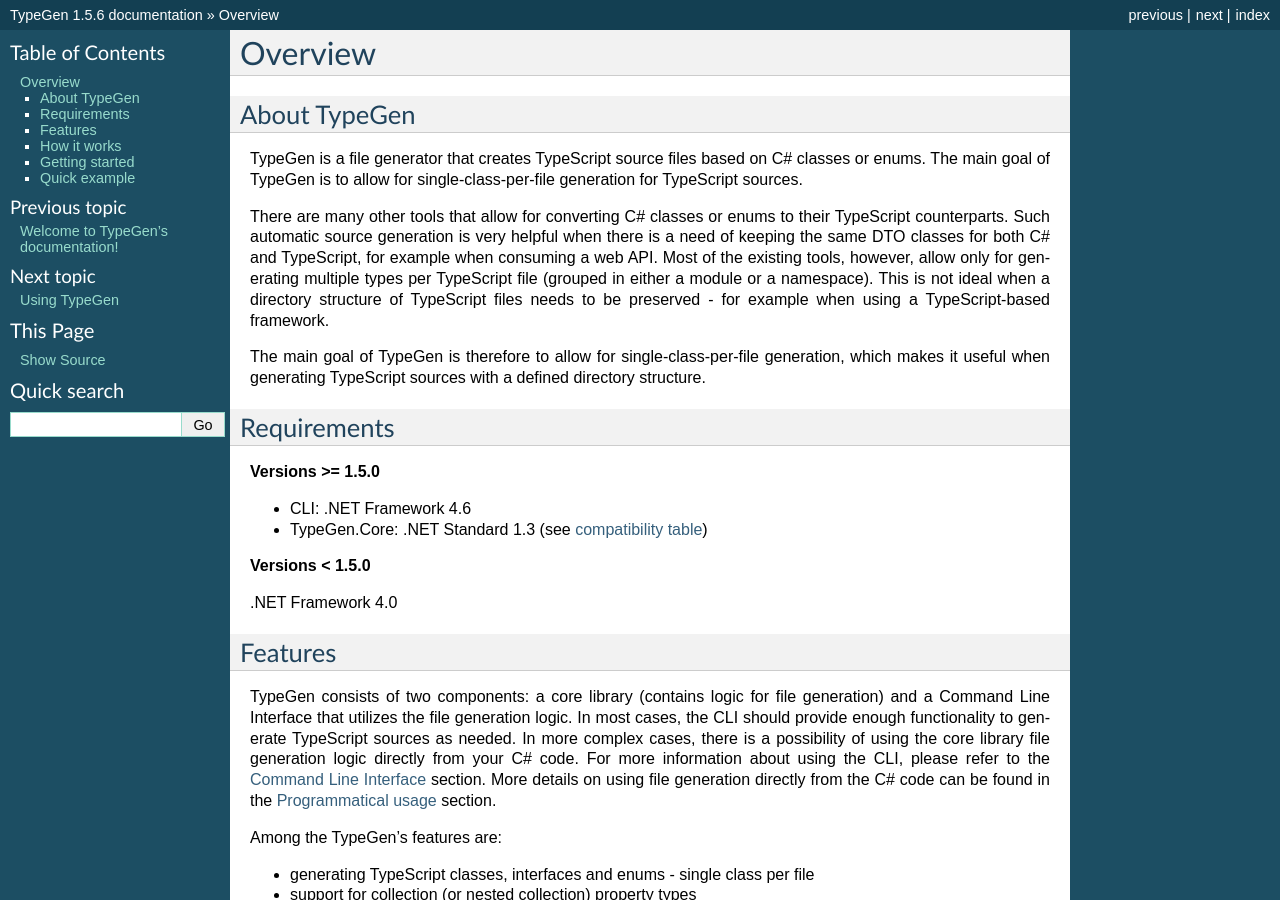
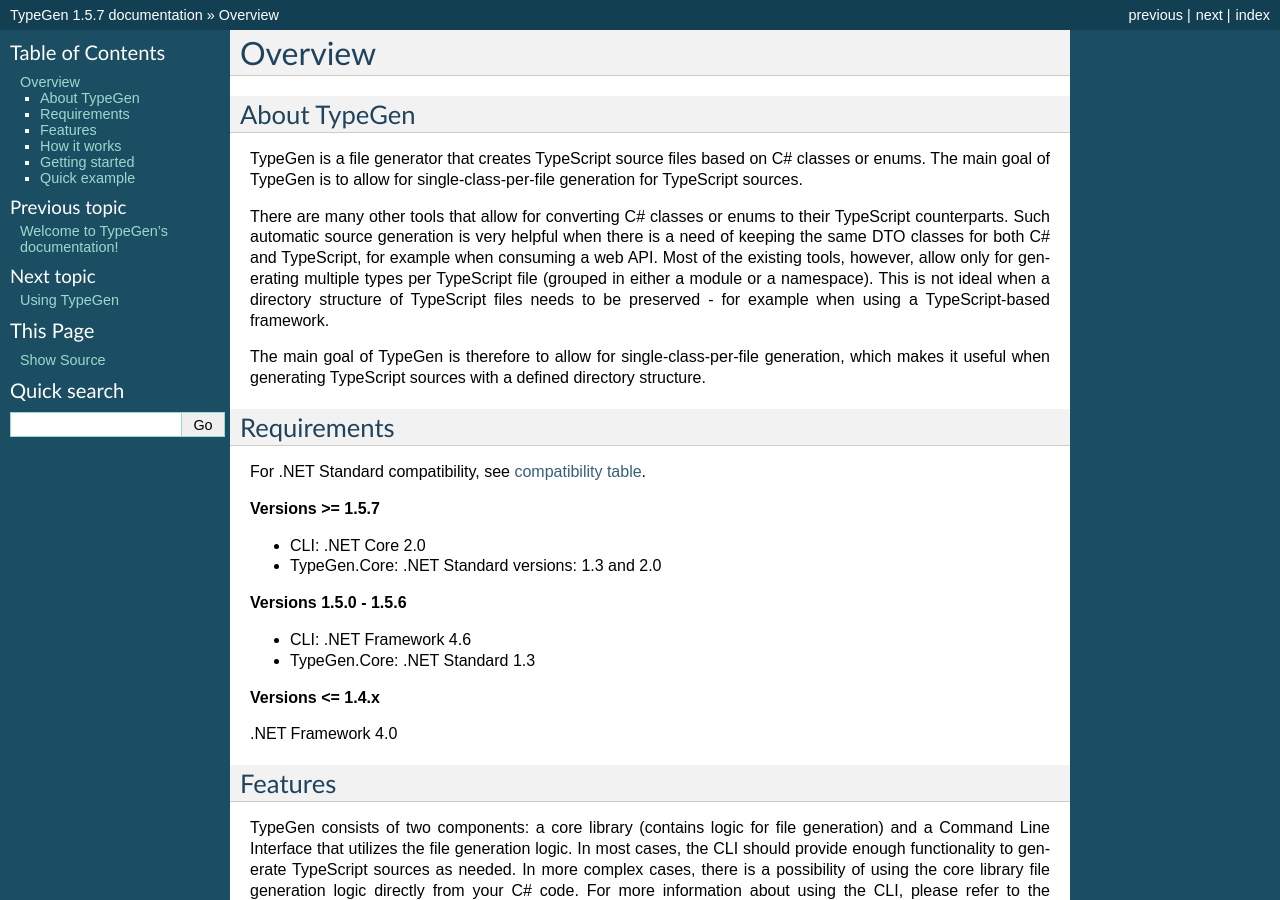
Before and after one commit to jburzynski/TypeGenDocs, a Sphinx documentation site: the page built from source/overview.rst, in a window 1280 px wide and 900 px high. Built offline with Sphinx 7.4.7, drawn with Linux system fonts in a browser that asks for light colours; some of the changed text lies outside the part shown.

Commit message:
changed requirements

```diff
--- a/source/conf.py
+++ b/source/conf.py
@@ -57,7 +57,7 @@
 # built documents.
 #
 # The short X.Y version.
-version = u'1.5.6'
+version = u'1.5.7'
 # The full version, including alpha/beta/rc tags.
 release = version
 
--- a/source/overview.rst
+++ b/source/overview.rst
@@ -14,12 +14,19 @@
 Requirements
 ============
 
-**Versions >= 1.5.0**
+For .NET Standard compatibility, see `compatibility table <https://docs.microsoft.com/en-us/dotnet/articles/standard/library>`_.
+
+**Versions >= 1.5.7**
+
+* CLI: .NET Core 2.0
+* TypeGen.Core: .NET Standard versions: 1.3 and 2.0
+
+**Versions 1.5.0 - 1.5.6**
 
 * CLI: .NET Framework 4.6
-* TypeGen.Core: .NET Standard 1.3 (see `compatibility table <https://docs.microsoft.com/en-us/dotnet/articles/standard/library>`_)
+* TypeGen.Core: .NET Standard 1.3
 
-**Versions < 1.5.0**
+**Versions <= 1.4.x**
 
 .NET Framework 4.0
 
```
